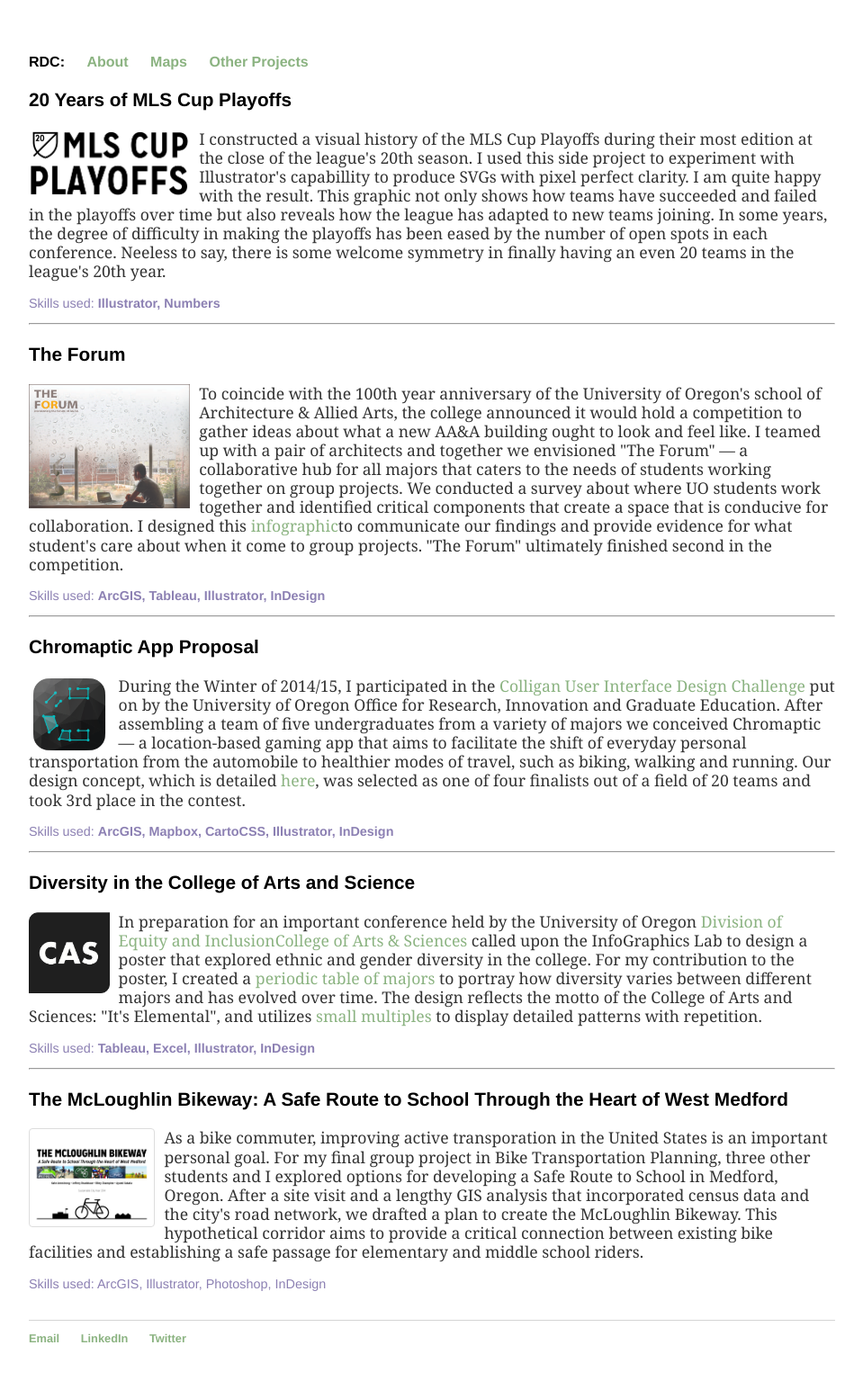
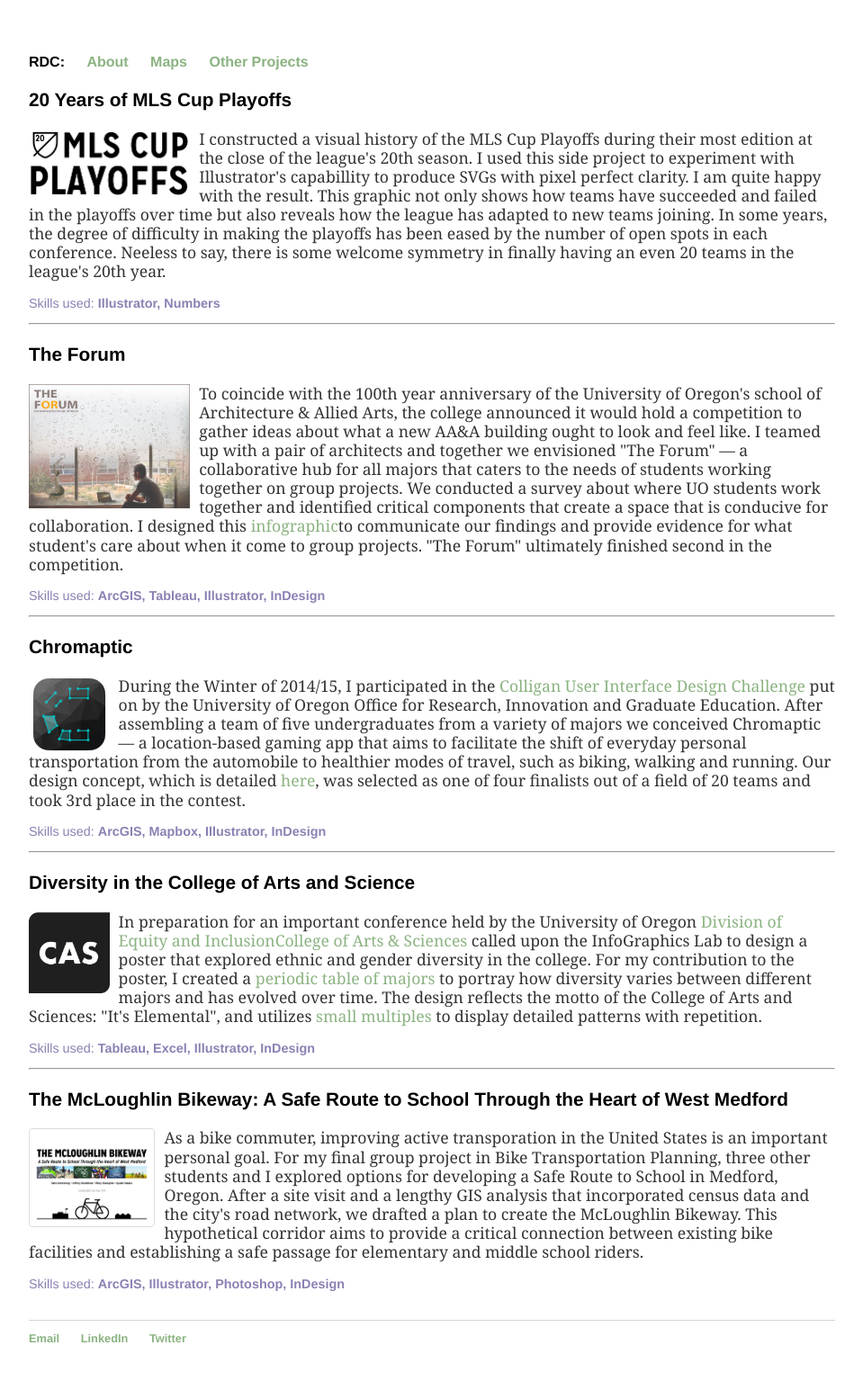
Before and after one commit to rileydchampine/rileydchampine.github.io, a Jekyll site: the page built from otherprojects.html, in a window 1280 px wide. Shown: the whole page at 90% size, without its empty margins (160-1119 px from the left). Built offline with Jekyll 4.4.1, drawn with Linux system fonts in a browser that asks for light colours.

Commit message:
Update otherprojects.html

```diff
--- a/otherprojects.html
+++ b/otherprojects.html
@@ -17,10 +17,10 @@ title: RDC&#58; Other Projects
     <p class="skills">Skills used: <b>ArcGIS, Tableau, Illustrator, InDesign</b></p>
        	<hr>
 
-       	<h3>Chromaptic App Proposal</h3>
+       	<h3>Chromaptic</h3>
        	<a href="Chromaptic.pdf" target="_blank"><img src="chromaptic_logo.png" alt="Chromaptic" style=max-width:10%;height:auto; align="left"></a>
        	<p>During the Winter of 2014/15, I participated in the <a title="Colligan User Interface Design Challenge" href="http://colliganchallenge.uoregon.edu/" target="_blank">Colligan User Interface Design Challenge</a> put on by the University of Oregon Office for Research, Innovation and Graduate Education. After assembling a team of five undergraduates from a variety of majors we conceived Chromaptic — a location-based gaming app that aims to facilitate the shift of everyday personal transportation from the automobile to healthier modes of travel, such as biking, walking and running. Our design concept, which is detailed <a href="https://rdcportfolio.files.wordpress.com/2015/02/chromapticpitch.pdf" target="_blank">here</a>, was selected as one of four finalists out of a field of 20 teams and took 3rd place in the contest.</p>
-    <p class="skills">Skills used: <b>ArcGIS, Mapbox, CartoCSS, Illustrator, InDesign</b></p>
+    <p class="skills">Skills used: <b>ArcGIS, Mapbox, Illustrator, InDesign</b></p>
       		<hr>
 
        	<h3>Diversity in the College of Arts and Science</h3>
@@ -33,7 +33,7 @@ title: RDC&#58; Other Projects
        	<h3>The McLoughlin Bikeway: A Safe Route to School Through the Heart of West Medford</h3>
         <a href="McLoughlinBikeway.jpg"><img class="maps" src="mcloughlincoverphoto.jpg" alt="McLoughlin Bikeway" style=width:15%;height:auto; align="left"></a>
        	<p>As a bike commuter, improving active transporation in the United States is an important personal goal. For my final group project in Bike Transportation Planning, three other students and I explored options for developing a Safe Route to School in Medford, Oregon. After a site visit and a lengthy GIS analysis that incorporated census data and the city's road network, we drafted a plan to create the McLoughlin Bikeway. This hypothetical corridor aims to provide a critical connection between existing bike facilities and establishing a safe passage for elementary and middle school riders.</p>
-<p class="skills">Skills used: <b></b>ArcGIS, Illustrator, Photoshop, InDesign</b></p>
+<p class="skills">Skills used: <b>ArcGIS, Illustrator, Photoshop, InDesign</b></p>
       <br>
 
   </div><!-- /.blurb -->
```
